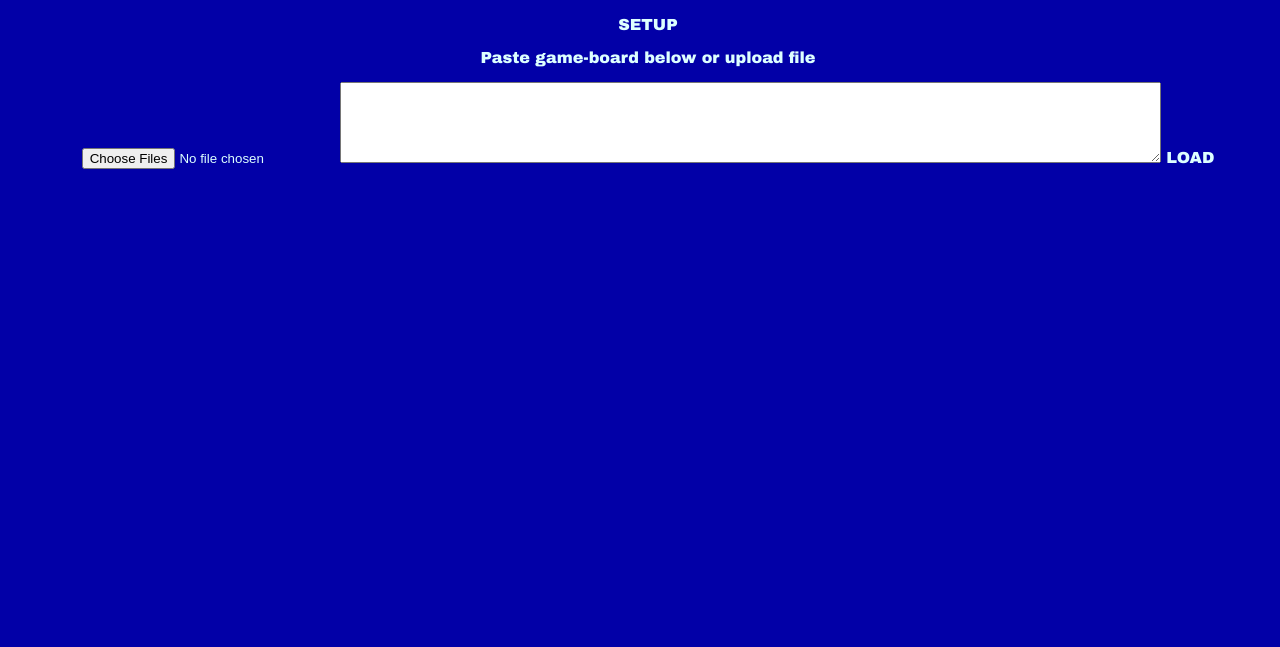
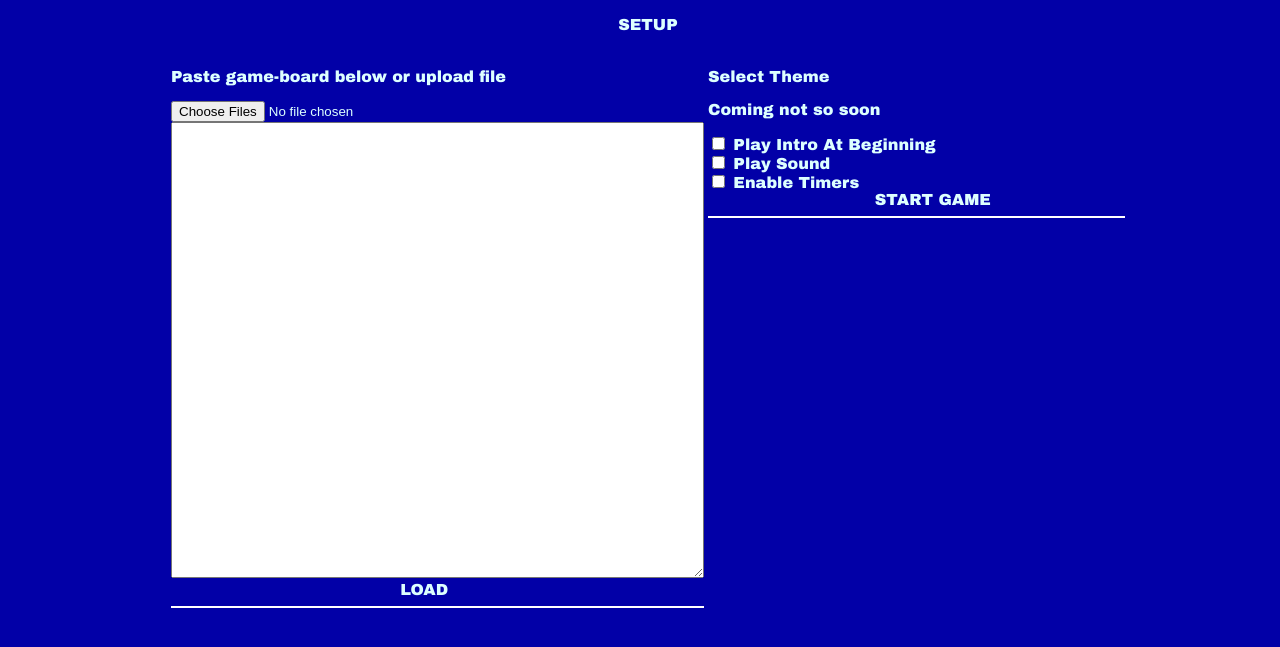
Before and after one commit to Raptor-One/web-jeopardy, a plain HTML site: page index.html in a window 1280 px wide. Shown: the part 141-788 px from the top of the page. Drawn offline with Linux system fonts and the light colour scheme.

Commit message:
improved game setup screen (not functional yet)

```diff
--- a/index.html
+++ b/index.html
@@ -10,10 +10,28 @@
 <div id="intro-div">
     <img src="web-jeopardy-logo.png">
     <p>SETUP</p>
-    <p id="info-text">Paste game-board below or upload file</p>
-    <input type="file" multiple size="50" onchange="loadTextFromFile(this)">
-    <textarea rows="5" cols="100" id="game-input"></textarea>
-    <a onclick="loadGameFromText('game-input')">LOAD</a>
+    <table style="width:960px;">
+        <tr>
+            <td style="vertical-align:top;" width="50%">
+                <p id="info-text">Paste game-board below or upload file</p>
+                <input type="file" multiple size="50" onchange="loadTextFromFile(this)">
+                <br/>
+                    <textarea cols="64" rows="30" id="game-input"></textarea>
+                <br/>
+                <a style="margin-left: 43%;" onclick="loadGameFromText('game-input')">LOAD</a>
+                <hr color="white" >
+            </td>
+            <td style="vertical-align:top;" width="50%">
+                <p>Select Theme</p>
+                <p>Coming not so soon</p>
+                <label><input type="checkbox" id="intro-cbox" value="intro_checkbox"> Play Intro At Beginning</label><br>
+                <label><input type="checkbox" id="sound-cbox" value="sound_checkbox"> Play Sound</label><br>
+                <label><input type="checkbox" id="timer-cbox" value="timer_checkbox"> Enable Timers</label><br>
+                <a style="margin-left: 40%;" onclick="loadGameFromText('game-input')">START GAME</a>
+                <hr color="white" >
+            </td>
+        </tr>
+    </table>
 </div>
 <div id="game-board-outer-div">
     <div>
```
